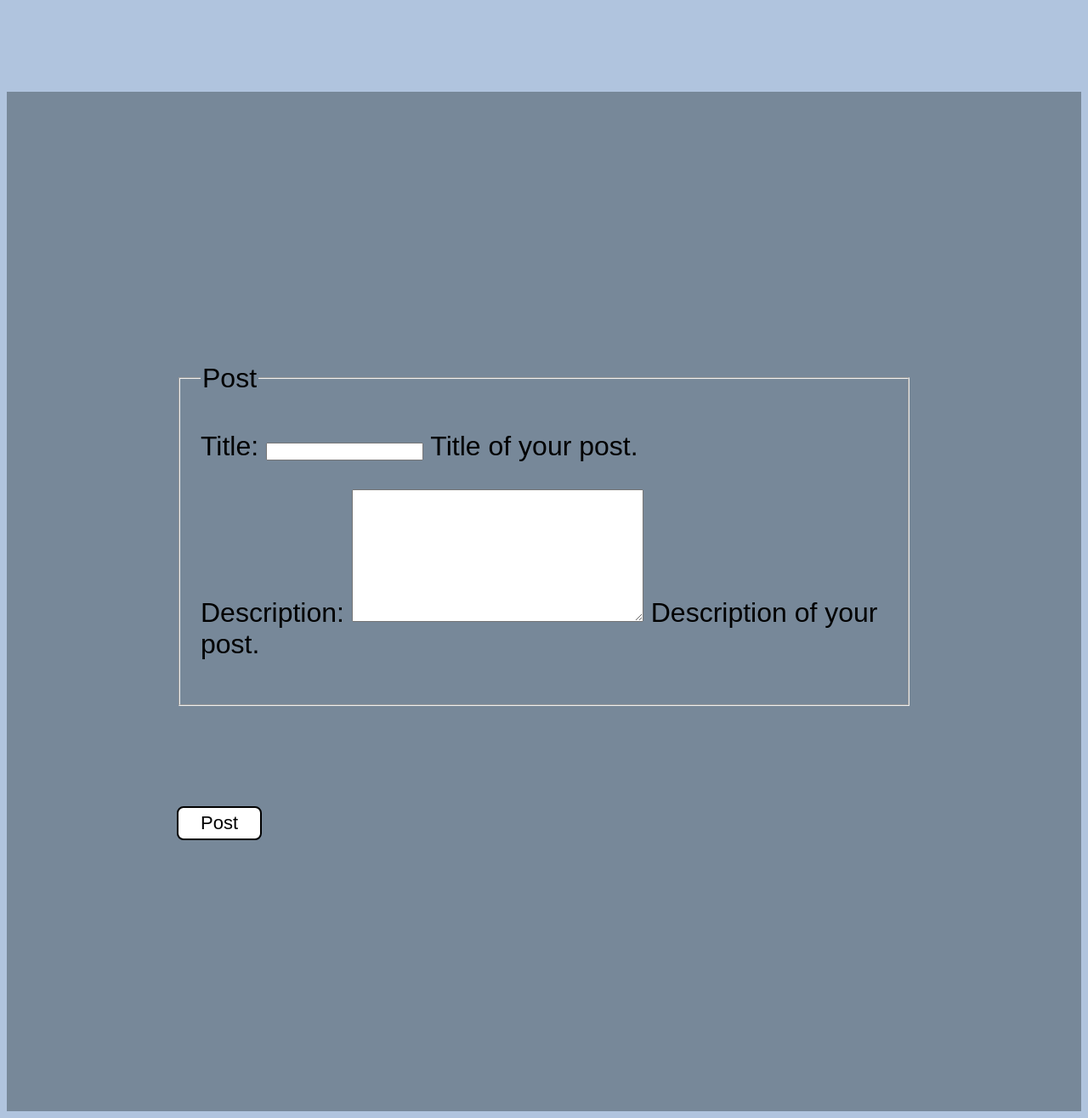
After one commit to SamirIngley/shopping-website, a Django app: page /post/create/ in a window 1280 px wide. The commit adds this page. Shown: the whole page at 85% size. Run offline with Django 3.2, Linux system fonts and the light colour scheme.

Commit message:
added create form

```diff
--- a/post/templates/post/list.html
+++ b/post/templates/post/list.html
@@ -6,7 +6,7 @@
 
     {% for post in posts %}
 
-        <h2>{{ post.title }}</h2>
+        <h2><a href="{% url 'post-detail-page' post.id%}">{{ post.title }}</a></h2>
         <p>By {{ post.author }} on {{ post.date_posted|date:"F d, Y" }}</p>
         <p>{{ post.description }}</p>
 
--- /dev/null
+++ b/post/templates/post/post_form.html
@@ -0,0 +1,101 @@
+{% load static %}
+<!DOCTYPE html>
+<html lang="en">
+<head>
+    <meta charset="UTF-8">
+    <meta name="viewport" content="width=device-width, initial-scale=1.0">
+
+    <title>Shop</title>
+</head>
+
+<body>
+    <div class='content-section'>
+        <form method="POST">
+
+            {% csrf_token %}
+            <fieldset class="form-group">
+                <legend class="border-bottom mb-4"> Post </legend>
+                {{ form.as_p }}
+            </fieldset>
+            <div class="form-group">
+                <button class="submit" type="submit" value="Submit">Post</button>
+            </div>
+        </form>
+
+    </div>
+
+</body>
+</html>
+
+<style>
+
+body {
+    display: flex;
+    background-color: lightsteelblue;
+    justify-content: center;
+    align-items: center;
+    padding-top: 100px;
+    font-family: Arial, Helvetica, sans-serif;
+}
+
+
+.content-section{
+    background-color: lightslategrey;
+    display: flex;
+    justify-content: space-between;
+
+    width: 2000px;
+    height: 800px;
+    padding: 200px;
+}
+
+
+.form-group {
+    font-size: 2em;
+
+
+}
+
+form {
+    display: flex;
+    flex-direction: column;
+    justify-content: space-evenly;
+
+}
+
+.submit {
+    background-color: white;
+    display: flex;
+    justify-content: center;
+    align-items: center;
+    height: 40px;
+    width: 100px;
+    font-size: 22px;
+    border: 2px solid;
+    border-color: black;
+    border-radius: 8px;
+}
+
+.submit:hover {
+    color: white;
+    background-color: lightskyblue;
+    border-color: lightskyblue;
+}
+
+
+.need-account {
+    font-size: 32px;
+    justify-content: center;
+    align-items: center;
+    text-align: center;
+    padding-top: 80px;
+}
+
+.already {
+    font-size: 3em;
+
+    margin: 20px;
+    text-align: center;
+}
+
+</style>
--- a/post/views.py
+++ b/post/views.py
@@ -1,7 +1,9 @@
 from django.shortcuts import render
-from django.views.generic.list import ListView
-from django.views.generic import CreateView
-from django.views.generic.detail import DetailView
+from django.views.generic import (
+     ListView,
+     CreateView,
+     DetailView
+)
 
 from django.http import HttpResponseRedirect
 from django.urls import reverse_lazy
@@ -22,8 +24,7 @@ class PostListView(ListView):
 
 class PostCreateView(CreateView):
     model = Post
-    fields = ['title', 'image', 'description', 'price']
-    template_name = 'post/new.html'
+    fields = ['title', 'description']
 
 class PostDetailView(DetailView):
     model = Post
```
Also changed, not shown: db.sqlite3.
